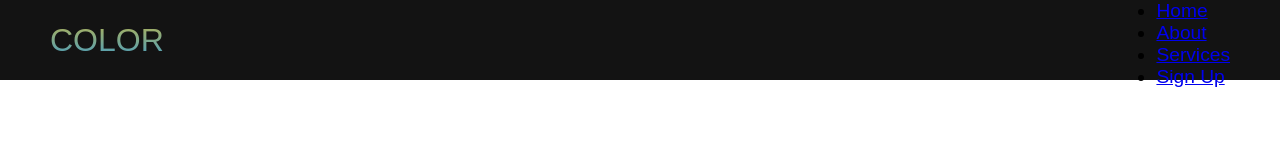
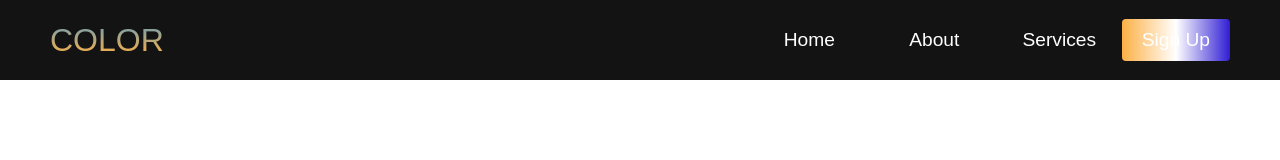
Before and after one commit to MacParthum/JS-Smooth-Scroll-Website, a plain HTML site: page index.html in a window 1280 px wide. Drawn offline with Linux system fonts and the light colour scheme.

Commit message:
transition colors to navbar links

```diff
--- a/index.html
+++ b/index.html
@@ -3,7 +3,7 @@
   <head>
     <meta charset="UTF-8" />
     <meta name="viewport" content="width=device-width, initial-scale=1.0" />
-    <title>Scroll Website</title>
+    <title>JS SmoothScroll Website</title>
     <link rel="stylesheet" href="styles.css" />
     <link
       rel="stylesheet"
--- a/styles.css
+++ b/styles.css
@@ -31,8 +31,8 @@
   }
 
   #navbar__logo {
-    background-color: #ff8177;
-    background-image: linear-gradient(to top, #0890ff 0%, #f3bf15 100%);
+    background-color: #121212;
+    background-image: linear-gradient(to top, #0890ff 10%, #fff 20%, #fcb045 30%, #0890ff 100%);
     background-size: 100%;
     -webkit-background-clip: text;
     -moz-background-clip: text;
@@ -44,3 +44,56 @@
     text-decoration: none;
     font-size: 2rem;
   }
+
+  .navbar__menu {
+    display: flex;
+    align-items: center;
+    list-style: none;
+  }
+
+  .navbar__item {
+    height: 80px;
+  }
+
+  .navbar__links {
+    color: #fff;
+    display: flex;
+    align-items: center;
+    justify-content: center;
+    width: 125px;
+    text-decoration: none;
+    height: 100%;
+    transition: all 0.3s ease;
+  }
+
+
+  .navbar__btn {
+      display: flex;
+      justify-content: center;
+      align-items: center;
+      padding: 0 1 rem;
+      width: 100;
+  }
+
+  .button {
+      display: flex;
+      justify-content: center;
+      align-items: center;
+      text-decoration: none;
+      padding: 10px 20px;
+      height: 100%;
+      width: 100%;
+      border: none;
+      outline: none;
+      border-radius: 4px;
+      background: #0890ff;
+      background: -webkit-linear-gradient(to right, #fcb045, #121212, #301ed3);
+      background: linear-gradient(to right, #fcb045, #fff, #301ed3);
+      color: #fff;
+      transition: all 0.3s ease;
+  }
+
+  .navbar__links:hover {
+      color: #0890ff;
+      transition: all 0.3s ease;
+  }
```
